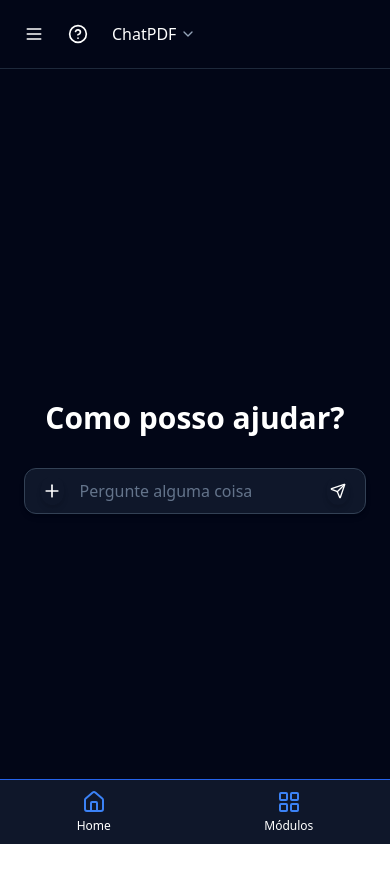
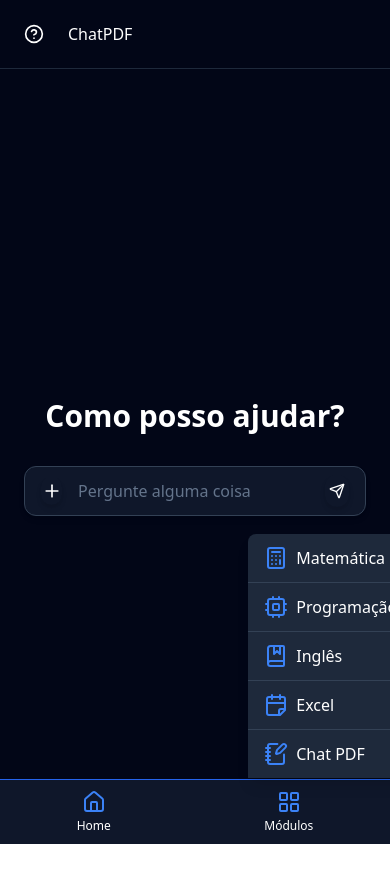
Before and after one commit to tiago-py/study-archive, a Next.js app in the folder web/: page /chat in a window 390 px wide. Both pictures are taken after a click on the button "Módulos". Shown: the top 882 px of the page. After the commit the page ends 844 px from the top, so only its background shows below. Built offline with nearby package versions, Linux system fonts and the light colour scheme.

Commit message:
[fix]Fixing navigation on mobile.

```diff
--- a/web/src/app/globals.css
+++ b/web/src/app/globals.css
@@ -63,7 +63,11 @@
   * {
     @apply border-border;
   }
-  body {
+  body, html {
+    height: 100%;
+  margin: 0;
+  padding: 0;
+  overflow-x: hidden;
     @apply bg-background text-foreground;
   }
 }
--- a/web/src/app/layout.tsx
+++ b/web/src/app/layout.tsx
@@ -5,8 +5,8 @@
 const inter = Inter({ subsets: ["latin"] });
 
 export const metadata: Metadata = {
-  title: "Study Assistant",
-  description: "Study Assistant By Victor Junqueira.",
+  title: "Study Archive",
+  description: "Study Archive by Tiago Braga and Victor Junqueira",
 };
 
 export default function RootLayout({
@@ -15,7 +15,7 @@
   children: React.ReactNode;
 }>) {
   return (
-    <html lang="en">
+    <html lang="pt-br">
       <body className={inter.className}>{children}</body>
     </html>
   );
--- a/web/src/components/Aside.tsx
+++ b/web/src/components/Aside.tsx
@@ -51,8 +51,8 @@
                 { label: 'Matemática', icon: <Calculator size={24} className='text-blue-500' />, href: '/modules/math' },
                 { label: 'Programação', icon: <Cpu size={24} className='text-blue-500' />, href: '/modules/prog' },
                 { label: 'Inglês', icon: <BookMarkedIcon size={24} className='text-blue-500' />, href: '/modules/english' },
-                { label: 'Excel', icon: <BookMarkedIcon size={24} className='text-blue-500' />, href: '/modules/excel' },
-               { label: 'Chat PDF', icon: <BookMarkedIcon size={24} className='text-blue-500' />, href: 'chat' }
+                { label: 'Excel', icon: <CalendarFold size={24} className='text-blue-500' />, href: '/modules/excel' },
+                { label: 'Chat PDF', icon: <NotebookPen size={24} className='text-blue-500' />, href: '/chat' }
             ]
         },
     ];
@@ -69,10 +69,7 @@
 
     useEffect(() => {
         updateSidebarState();
-        window.addEventListener('resize', () => {
-            updateSidebarState();
-            setMobileOpenSubMenu(null);
-        });
+        window.addEventListener('resize', updateSidebarState);
 
         return () => {
             window.removeEventListener('resize', updateSidebarState);
@@ -81,7 +78,8 @@
 
     useEffect(() => {
     const handleClickOutside = (event: MouseEvent) => {
-            if (mobileOpenSubMenu && !(event.target as Element).closest('.mobile-submenu')) {
+        const target = event.target as HTMLElement;
+        if (mobileOpenSubMenu && !target.closest('.mobile-nav-button')) {
             setMobileOpenSubMenu(null);
         }
     };
@@ -109,7 +107,8 @@
         setOpenSubMenu(openSubMenu === menu ? null : menu);
     };
 
-    const toggleMobileSubMenu = (menu: string) => {
+    const toggleMobileSubMenu = (menu: string, e: React.MouseEvent) => {
+        e.stopPropagation();
         setMobileOpenSubMenu(prevMenu => prevMenu === menu ? null : menu);
     };
 
@@ -202,23 +201,23 @@
                 <nav className="fixed bottom-0 left-0 right-0 bg-slate-900 border-t border-blue-600 z-50">
                     <div className="flex justify-around items-center h-16">
                         {mobileNavItems.map((item, index) => (
-                            <div key={index} className="relative group">
+                            <div key={index} className="relative">
                                 {item.subItems ? (
-                                    <>
+                                    <div className="h-full flex items-center justify-center">
                                         <button
-                                            onClick={() => toggleMobileSubMenu(item.label)}
-                                            className="flex flex-col items-center justify-center w-full h-full text-white hover:text-blue-500"
+                                            onClick={(e) => toggleMobileSubMenu(item.label, e)}
+                                            className="mobile-nav-button flex flex-col items-center justify-center w-full h-full text-white hover:text-blue-500 px-4 py-2"
                                         >
                                             {item.icon}
                                             <span className="text-xs mt-1">{item.label}</span>
                                         </button>
                                         {mobileOpenSubMenu === item.label && (
-                                            <div className="mobile-submenu absolute bottom-full left-1/2 transform -translate-x-1/2 w-64 bg-slate-800 rounded-t-lg shadow-lg">
+                                            <div className="absolute bottom-full left-0 w-48 bg-slate-800 rounded-t-lg shadow-lg mb-1">
                                                 {item.subItems.map((subItem, subIndex) => (
                                                     <Link
                                                         key={subIndex}
                                                         href={subItem.href}
-                                                        className="flex items-center px-4 py-3 text-white hover:bg-slate-700"
+                                                        className="flex items-center px-4 py-3 text-white hover:bg-slate-700 border-b border-slate-700 last:border-b-0"
                                                         onClick={() => setMobileOpenSubMenu(null)}
                                                     >
                                                         {subItem.icon}
@@ -227,11 +226,11 @@
                                                 ))}
                                             </div>
                                         )}
-                                    </>
+                                    </div>
                                 ) : (
                                     <Link
                                         href={item.href}
-                                        className="flex flex-col items-center justify-center w-full h-full text-white hover:text-blue-500"
+                                        className="flex flex-col items-center justify-center w-full h-full text-white hover:text-blue-500 px-4 py-2"
                                     >
                                         {item.icon}
                                         <span className="text-xs mt-1">{item.label}</span>
--- a/web/src/pages/chat.tsx
+++ b/web/src/pages/chat.tsx
@@ -18,17 +18,12 @@
         {/* Header */}
         <header className="flex items-center p-4 border-b border-slate-800">
           <div className="flex items-center flex-1">
-            <Button variant="ghost" size="icon" className="hover:bg-slate-800 mr-2">
-              <Menu className="h-5 w-5 mx-auto" />
-            </Button>
-
-            <Button variant="ghost" size="icon" className="hover:bg-slate-800 mr-4">
+            <Button variant="ghost" size="icon" className="rounded-full mr-4">
               <HelpCircle className="h-5 w-5 mx-auto" />
             </Button>
 
             <div className="flex items-center">
               <span className="font-medium">ChatPDF</span>
-              <ChevronDown className="h-4 w-4 ml-1 text-slate-400" />
             </div>
           </div>
         </header>
@@ -60,7 +55,7 @@
               <Button
                 variant="ghost"
                 size="icon"
-                className="rounded-full hover:bg-blue-600 h-7 w-7 flex items-center justify-center shadow-md transition-colors"
+                className="rounded-full hover:bg-blue-600 h-8 w-8 flex items-center justify-center shadow-md transition-colors"
               >
                 <Send className="h-4 w-4 text-white" />
               </Button>
--- a/web/src/pages/modules/english.tsx
+++ b/web/src/pages/modules/english.tsx
@@ -54,7 +54,6 @@
 
 const English = () => {
   return (
-    <>
       <Aside>
         <div className="flex min-h-screen bg-slate-950 text-white flex-1 p-6">
           <main className="flex-1 p-6">
@@ -186,7 +185,6 @@
           </main>
         </div>
       </Aside>
-    </>
   );
 };
 
```
Lines whose indentation alone changed are shown as unchanged.
